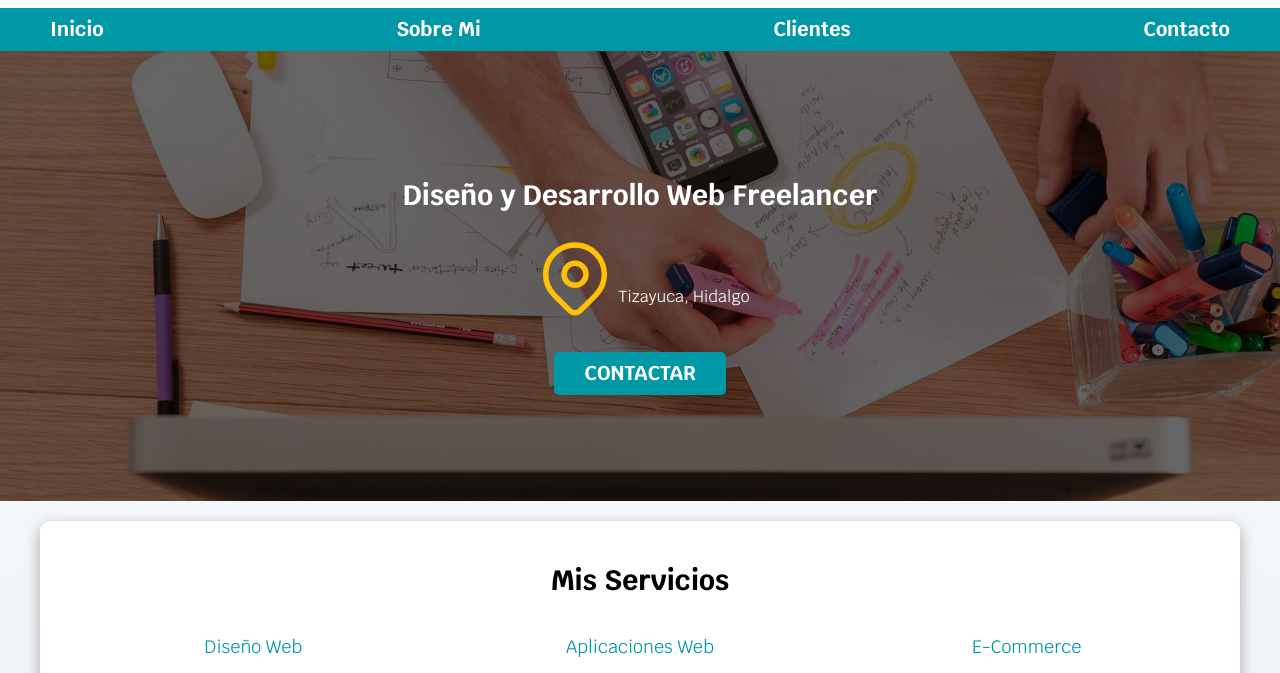
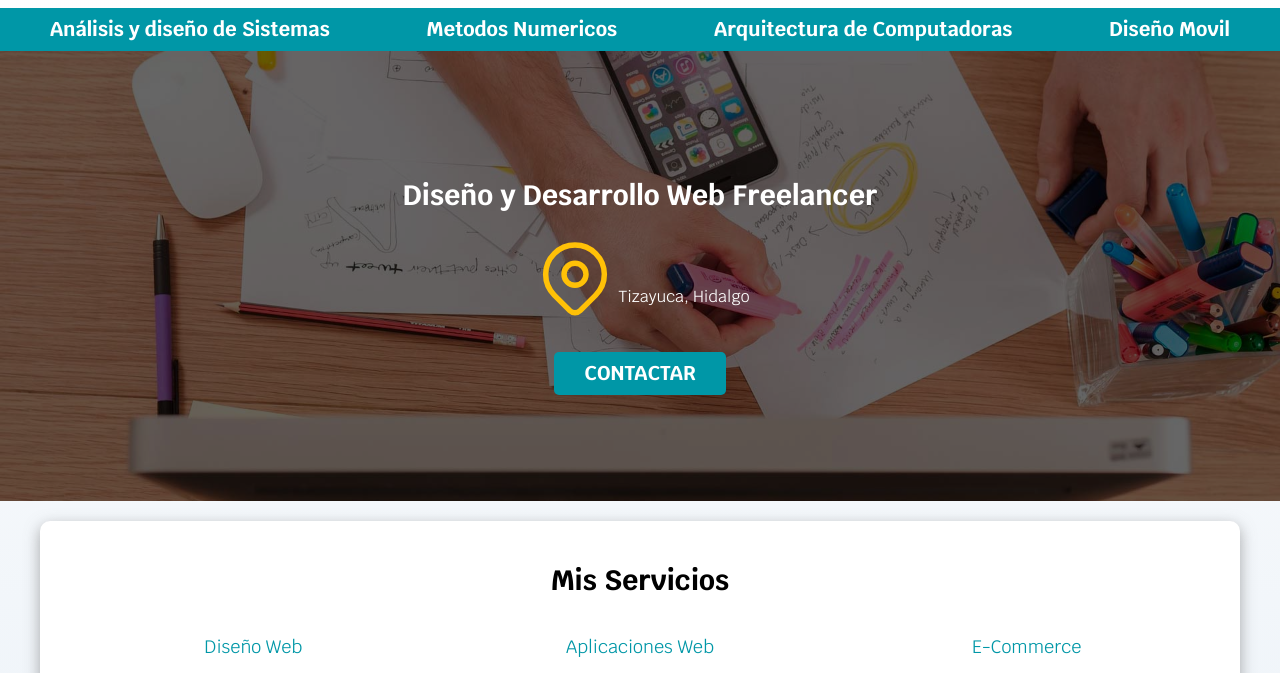
Before and after one commit to GuillermoMora03/freelancer, a plain HTML site: page index.html in a window 1280 px wide. Shown: the part 87-760 px from the top of the page. Drawn offline with Linux system fonts and the light colour scheme.

Commit message:
Cambie Nav

```diff
--- a/index.html
+++ b/index.html
@@ -23,10 +23,10 @@
 
     <div class="nav-bg">
         <nav class="navegacion-principal contenedor">
-            <a href="#">Inicio</a>
-            <a href="#">Sobre Mi</a>
-            <a href="#">Clientes</a>
-            <a href="#">Contacto</a>
+            <a href="#">Análisis y diseño de Sistemas</a>
+            <a href="#">Metodos Numericos</a>
+            <a href="#">Arquitectura de Computadoras</a>
+            <a href="#">Diseño Movil</a>
         </nav>
     </div><!--.nav-bg-->
 
```
